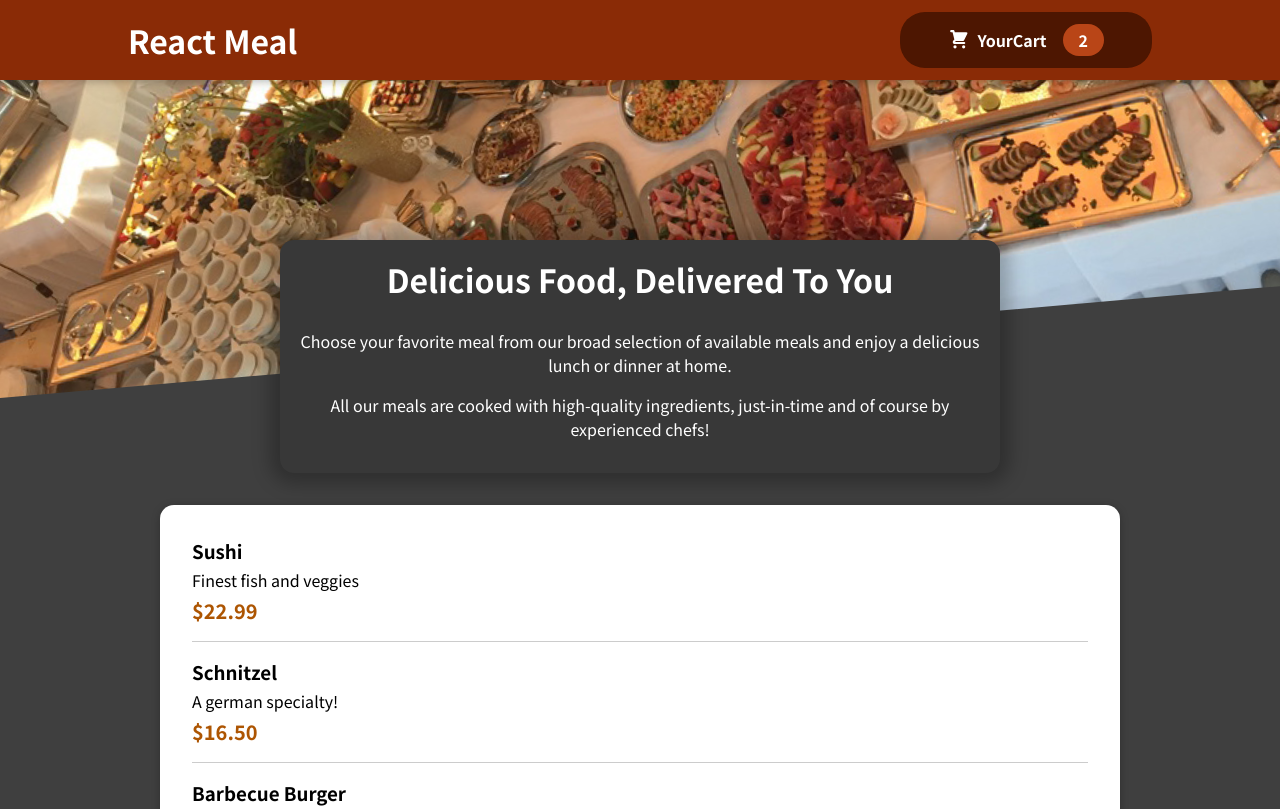
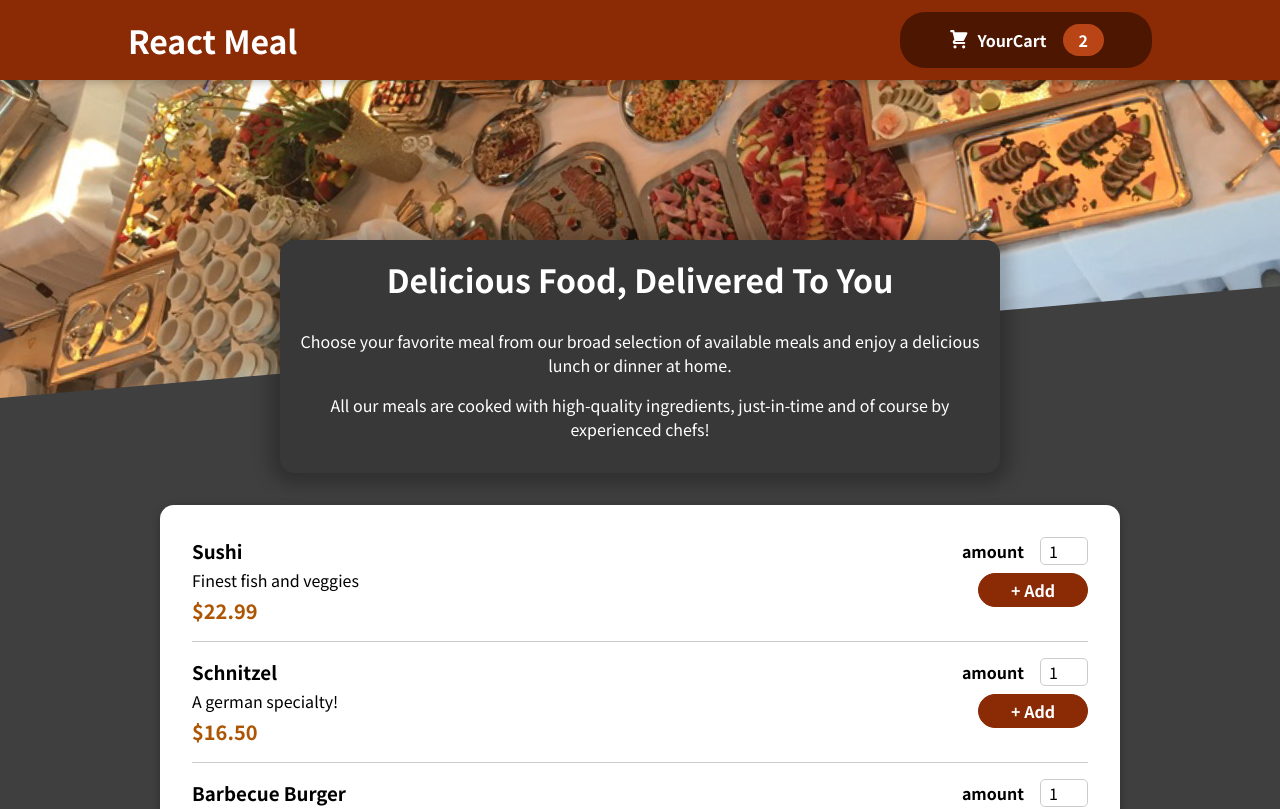
Before and after one commit to amanuel0924/FoodOrderingApp, a React (Create React App) app: page / in a window 1280 px wide. Shown: the top 809 px of the page. Built offline with nearby package versions, Linux system fonts and the light colour scheme.

Commit message:
working on meal ,cart

```diff
--- a/src/Componets/Meals/MealItem/MealIrem.js
+++ b/src/Componets/Meals/MealItem/MealIrem.js
@@ -1,4 +1,5 @@
 import clasess from "./MealItem.module.css"
+import MealIremForm from "./MealItemForm"
 const MealItem = (props) => {
   const price = `$${props.price.toFixed(2)}`
   return (
@@ -8,7 +9,9 @@
         <div className={clasess.discription}>{props.description}</div>
         <div className={clasess.price}>{price}</div>
       </div>
-      <div></div>
+      <div>
+        <MealIremForm />
+      </div>
     </li>
   )
 }
--- /dev/null
+++ b/src/Componets/Meals/MealItem/MealItemForm.js
@@ -0,0 +1,22 @@
+import clasess from "./MealItemForm.module.css"
+import Input from "../../UI/Input"
+
+function MealIremForm(props) {
+  return (
+    <form className={clasess.form}>
+      <Input
+        lable="amount"
+        input={{
+          id: "amount",
+          type: "number",
+          min: "1",
+          max: "5",
+          defaultValue: "1",
+          step: "1",
+        }}
+      />
+      <button>+ Add</button>
+    </form>
+  )
+}
+export default MealIremForm
--- /dev/null
+++ b/src/Componets/Meals/MealItem/MealItemForm.module.css
@@ -0,0 +1,20 @@
+.form {
+    text-align: right;
+  }
+
+  .form button {
+    font: inherit;
+    cursor: pointer;
+    background-color: #8a2b06;
+    border: 1px solid #8a2b06;
+    color: white;
+    padding: 0.25rem 2rem;
+    border-radius: 20px;
+    font-weight: bold;
+  }
+
+  .form button:hover,
+  .form button:active {
+    background-color: #641e03;
+    border-color: #641e03;
+  }
--- /dev/null
+++ b/src/Componets/UI/Input.js
@@ -0,0 +1,10 @@
+import clasess from "./Input.module.css"
+const Input = (props) => {
+  return (
+    <div className={clasess.input}>
+      <label htmlFor={props.input.id}>{props.lable}</label>
+      <input {...props.input} />
+    </div>
+  )
+}
+export default Input
--- /dev/null
+++ b/src/Componets/UI/Input.module.css
@@ -0,0 +1,18 @@
+.input {
+    display: flex;
+    align-items: center;
+    margin-bottom: 0.5rem;
+  }
+
+  .input label {
+    font-weight: bold;
+    margin-right: 1rem;
+  }
+
+  .input input {
+    width: 3rem;
+    border-radius: 5px;
+    border: 1px solid #ccc;
+    font: inherit;
+    padding-left: 0.5rem;
+  }
```
Also changed, not shown: src/Componets/Cart/Cart.js (added, +24 -0 lines), src/Componets/Cart/Cart.module.css (added, +44 -0 lines), src/Componets/UI/Modal.js (added, +17 -0 lines), src/Componets/UI/Modal.module.css (added, +40 -0 lines), 1 other file (tests, documents, lock files or other folders).
